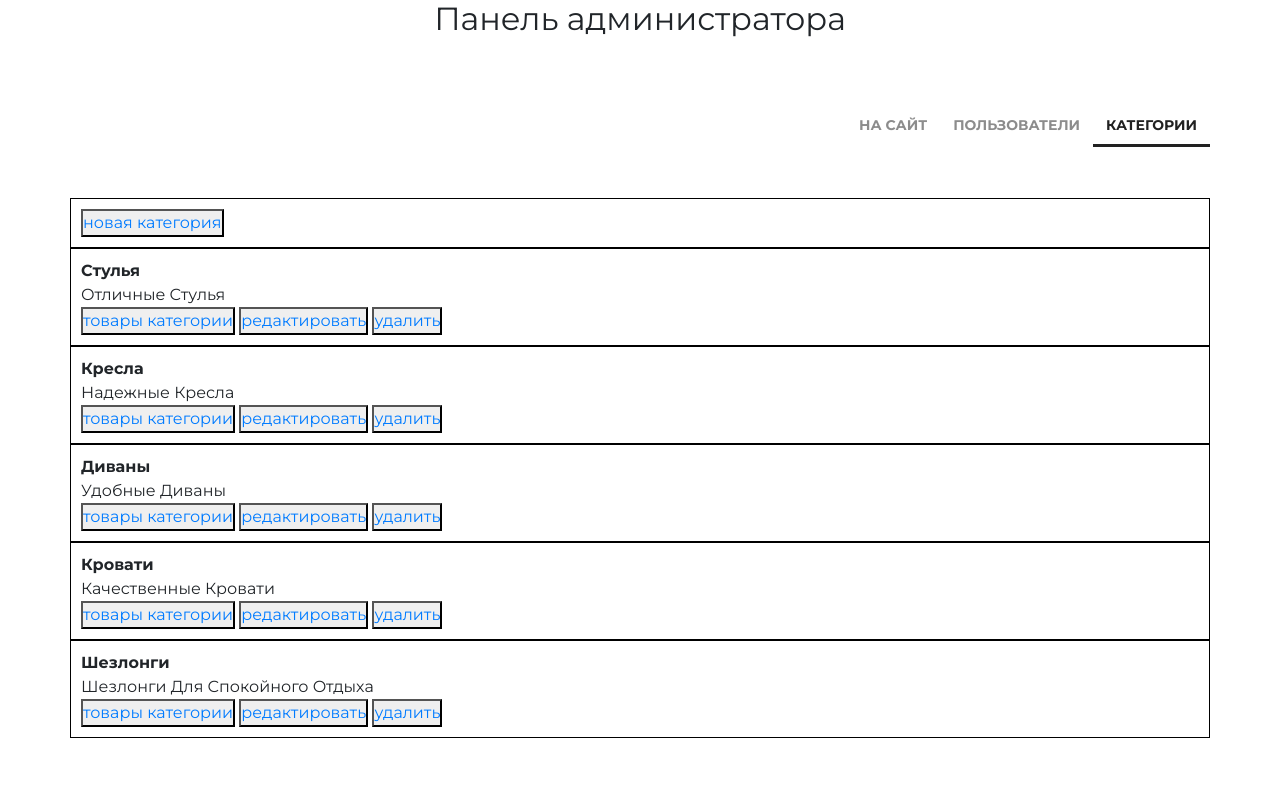
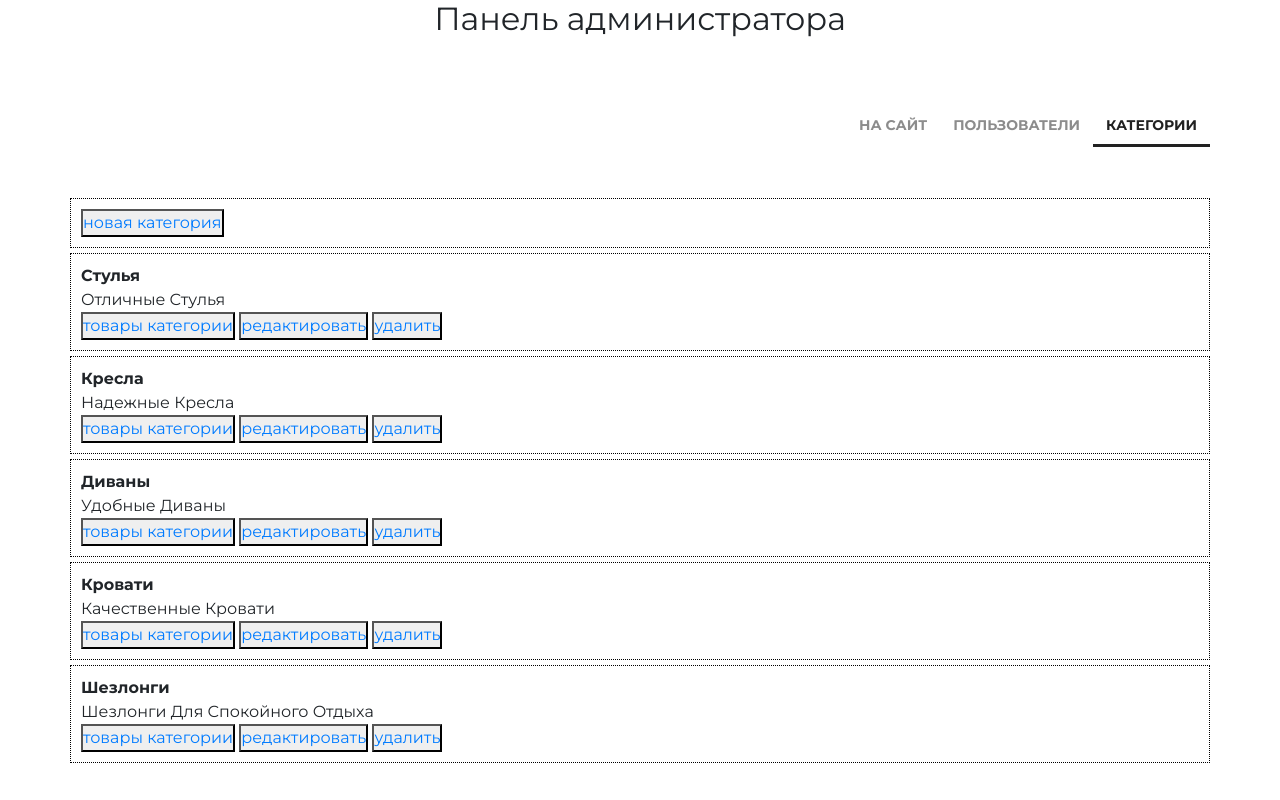
Before and after one commit to Jenny6199/django-start-v2, a Django app: page /admin/categories/read/ in a window 1280 px wide. Run offline with Django 3.2, Linux system fonts and the light colour scheme; data comes from the database, SQL or seed files in the repository; both versions use the stored data as it was after the commit; some libraries are stand-ins or nearby versions.

Commit message:
continue

```diff
--- a/src/geekshop/adminapp/forms.py
+++ b/src/geekshop/adminapp/forms.py
@@ -10,7 +10,7 @@ class ShopUserAdminEditForm(ShopUserEditForm):
         fields = '__all__'
 
 
-class ProductCategoryCreateForm(forms.ModelForm):
+class ProductCategoryEditForm(forms.ModelForm):
     class Meta:
         model = ProductCategory
         fields = '__all__'
--- a/src/geekshop/adminapp/templates/adminapp/categories.html
+++ b/src/geekshop/adminapp/templates/adminapp/categories.html
@@ -3,7 +3,7 @@
 
 {% block content %}
     <div class="categories_list">
-        <div class="block">
+        <div class="view_frame">
              <button class="new_category">
                 <a href="{% url 'admin:category_create' %}">
                     новая категория
@@ -13,7 +13,7 @@
 
 
         {% for object in objects %}
-            <div class="category_record block {% if not object.is_active %}not_active {% endif %}">
+            <div class="category_record view_frame {% if not object.is_active %}not_active {% endif %}">
                 <div class="category_name">
                     {{ object.name|title }}
                 </div>
--- a/src/geekshop/adminapp/views.py
+++ b/src/geekshop/adminapp/views.py
@@ -101,7 +101,7 @@ def category_create(request):
         category_form = ProductCategoryCreateForm(request.POST, request.FILES)
         if category_form.is_valid():
             category_form.save()
-            return HttpResponseRedirect(reverse('admin:category'))
+            return HttpResponseRedirect(reverse('admin:categories'))
     else:
         category_form = ProductCategoryCreateForm()
 
--- a/src/geekshop/static/css/style.css
+++ b/src/geekshop/static/css/style.css
@@ -1091,9 +1091,10 @@ td:first-child {
     margin-top: 20vh;
 }
 
-.block{
+.view_frame{
     padding: 10px;
-    border: 1px solid black;
+    margin: 5px auto;
+    border: 1px dotted black;
 }
 
 .category_name{
```
Also changed, not shown: src/geekshop/db.sqlite3.
